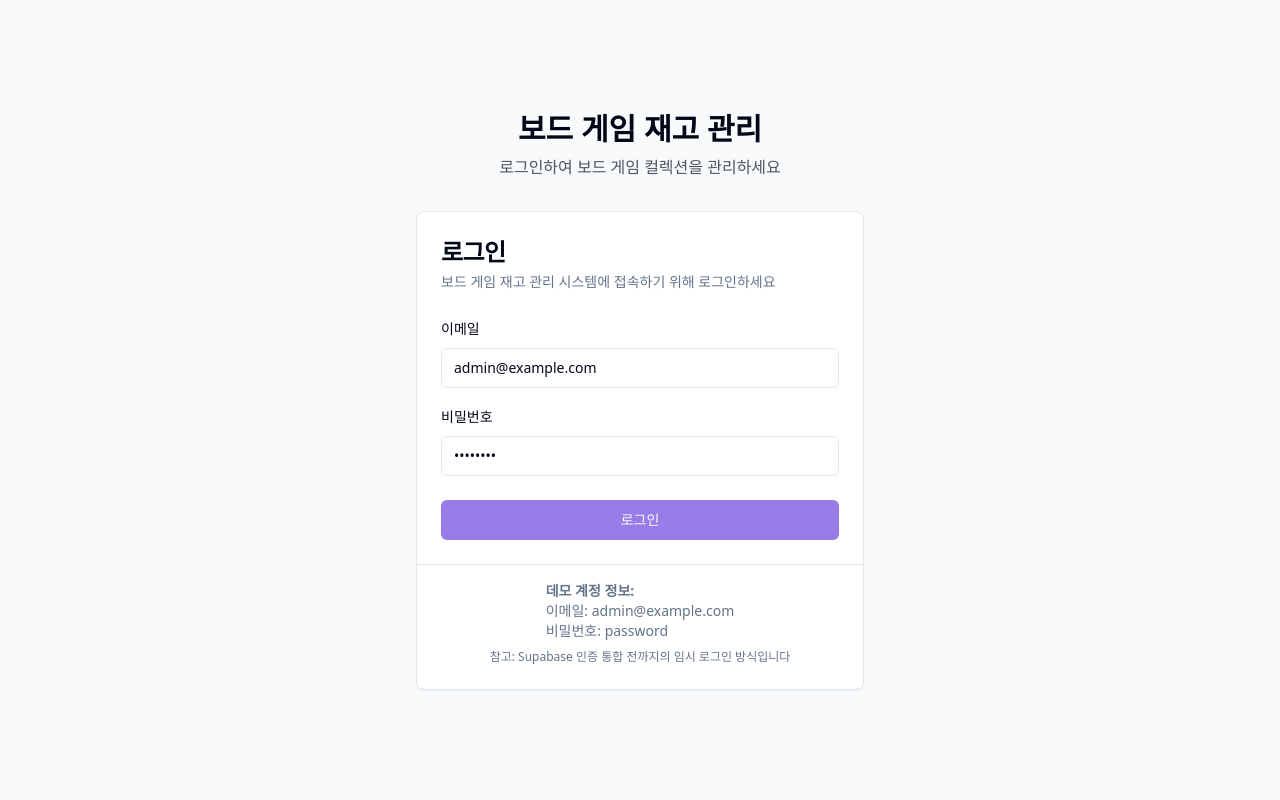
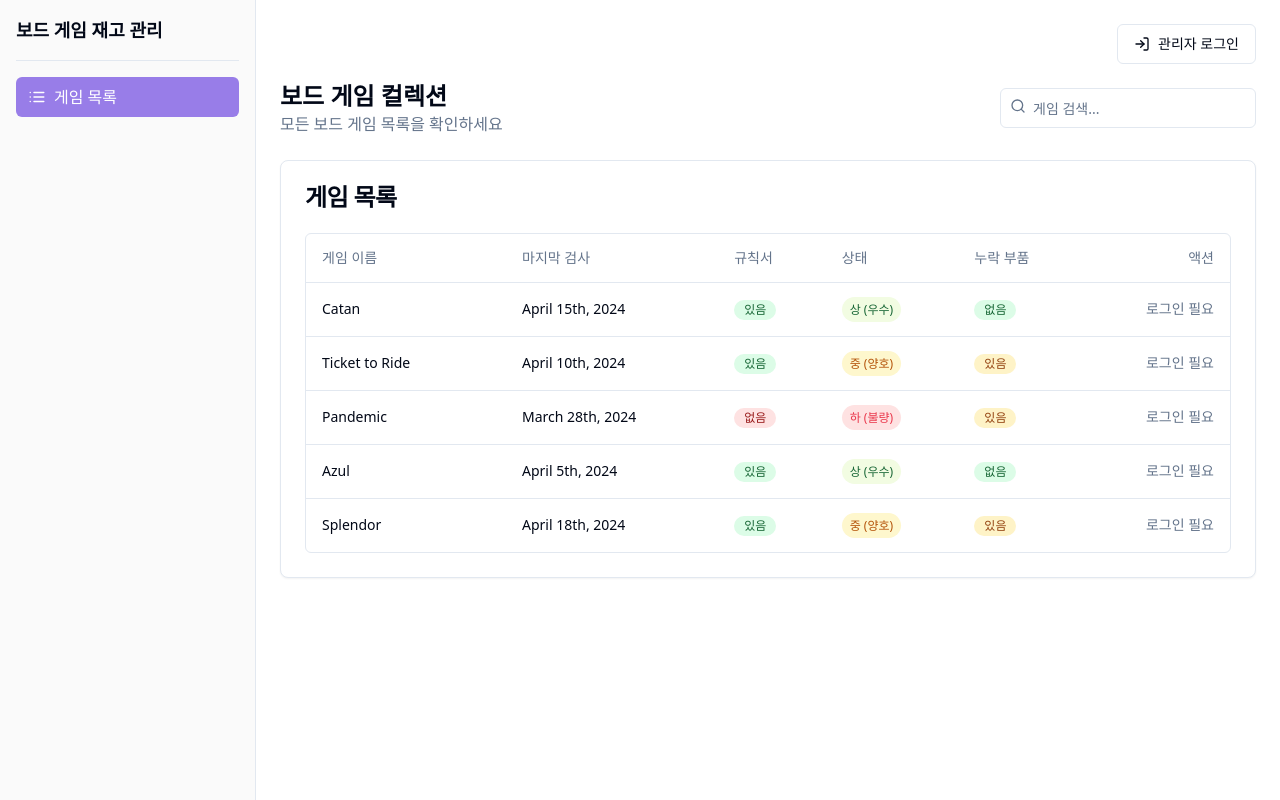
Before and after one commit to MindulMendul/game-vault-inspector, a React (Vite) app: page /games in a window 1280 px wide. Before the commit this address led to /login. Built offline with nearby package versions, Linux system fonts and the light colour scheme.

Commit message:
Refactor: Update authentication flow
Modify the authentication flow to allow public access to the store view, with a separate login option for administrators.

```diff
--- a/src/App.tsx
+++ b/src/App.tsx
@@ -43,11 +43,9 @@ const App = () => (
             <Route
               path="/games"
               element={
-                <ProtectedRoute>
-                  <Layout>
-                    <GameList />
-                  </Layout>
-                </ProtectedRoute>
+                <Layout>
+                  <GameList />
+                </Layout>
               }
             />
 
--- a/src/components/layout.tsx
+++ b/src/components/layout.tsx
@@ -2,6 +2,9 @@
 import React from 'react';
 import Navigation from './navigation';
 import { useAuth } from '@/context/auth-context';
+import { Button } from '@/components/ui/button';
+import { Link } from 'react-router-dom';
+import { LogIn } from 'lucide-react';
 
 interface LayoutProps {
   children: React.ReactNode;
@@ -12,8 +15,17 @@ const Layout: React.FC<LayoutProps> = ({ children }) => {
 
   return (
     <div className="flex h-screen">
-      {user && <Navigation />}
-      <main className={`flex-1 overflow-auto ${user ? 'p-6' : 'p-0'}`}>
+      <Navigation />
+      <main className="flex-1 overflow-auto p-6">
+        {!user && (
+          <div className="flex justify-end mb-4">
+            <Button asChild variant="outline" className="gap-2">
+              <Link to="/login">
+                <LogIn size={16} /> 관리자 로그인
+              </Link>
+            </Button>
+          </div>
+        )}
         {children}
       </main>
     </div>
--- a/src/components/navigation.tsx
+++ b/src/components/navigation.tsx
@@ -8,27 +8,13 @@ import { LayoutDashboard, List, LogOut } from 'lucide-react';
 const Navigation: React.FC = () => {
   const { user, logout } = useAuth();
 
-  if (!user) return null;
-
   return (
     <nav className="flex flex-col h-full border-r bg-sidebar p-4 w-64">
       <div className="space-y-1">
         <div className="pb-4 mb-4 border-b">
           <h2 className="text-lg font-semibold">보드 게임 재고 관리</h2>
-          <p className="text-sm text-muted-foreground">{user?.email}</p>
+          {user && <p className="text-sm text-muted-foreground">{user.email}</p>}
         </div>
-
-        <NavLink
-          to="/dashboard"
-          className={({ isActive }) =>
-            `flex items-center gap-2 px-3 py-2 rounded-md transition-colors ${
-              isActive ? 'bg-primary text-white' : 'hover:bg-secondary'
-            }`
-          }
-        >
-          <LayoutDashboard size={18} />
-          <span>대시보드</span>
-        </NavLink>
 
         <NavLink
           to="/games"
@@ -41,8 +27,23 @@ const Navigation: React.FC = () => {
           <List size={18} />
           <span>게임 목록</span>
         </NavLink>
+
+        {user && (
+          <NavLink
+            to="/dashboard"
+            className={({ isActive }) =>
+              `flex items-center gap-2 px-3 py-2 rounded-md transition-colors ${
+                isActive ? 'bg-primary text-white' : 'hover:bg-secondary'
+              }`
+            }
+          >
+            <LayoutDashboard size={18} />
+            <span>대시보드</span>
+          </NavLink>
+        )}
       </div>
 
+      {user && (
         <div className="mt-auto pt-4 border-t">
           <Button
             variant="outline"
@@ -53,6 +54,7 @@ const Navigation: React.FC = () => {
             <span>로그아웃</span>
           </Button>
         </div>
+      )}
     </nav>
   );
 };
--- a/src/pages/GameList.tsx
+++ b/src/pages/GameList.tsx
@@ -10,11 +10,13 @@ import { Game } from '@/types/game';
 import StatusBadge from '@/components/status-badge';
 import { Plus, Search } from 'lucide-react';
 import { format } from 'date-fns';
+import { useAuth } from '@/context/auth-context';
 
 const GameList: React.FC = () => {
   const [games, setGames] = useState<Game[]>([]);
   const [searchQuery, setSearchQuery] = useState('');
   const [isLoading, setIsLoading] = useState(true);
+  const { user } = useAuth();
 
   useEffect(() => {
     const fetchGames = async () => {
@@ -40,7 +42,7 @@ const GameList: React.FC = () => {
       <div className="flex flex-col md:flex-row justify-between items-start md:items-center mb-6 gap-4">
         <div>
           <h1 className="text-2xl font-bold">보드 게임 컬렉션</h1>
-          <p className="text-muted-foreground">보드 게임을 관리하고 검사하세요</p>
+          <p className="text-muted-foreground">모든 보드 게임 목록을 확인하세요</p>
         </div>
         <div className="flex flex-col sm:flex-row gap-2 w-full md:w-auto">
           <div className="relative w-full sm:w-64">
@@ -53,11 +55,13 @@ const GameList: React.FC = () => {
               onChange={(e) => setSearchQuery(e.target.value)}
             />
           </div>
+          {user && (
             <Button asChild>
               <Link to="/games/new">
                 <Plus className="mr-1 h-4 w-4" /> 게임 추가
               </Link>
             </Button>
+          )}
         </div>
       </div>
 
@@ -73,9 +77,11 @@ const GameList: React.FC = () => {
           ) : filteredGames.length === 0 ? (
             <div className="text-center py-10">
               <p className="text-muted-foreground mb-4">게임을 찾을 수 없습니다</p>
+              {user && (
                 <Button asChild variant="outline">
                   <Link to="/games/new">첫 번째 게임 추가하기</Link>
                 </Button>
+              )}
             </div>
           ) : (
             <div className="rounded-md border">
@@ -123,6 +129,7 @@ const GameList: React.FC = () => {
                         )}
                       </TableCell>
                       <TableCell className="text-right">
+                        {user ? (
                           <Button
                             variant="ghost"
                             size="sm"
@@ -132,6 +139,9 @@ const GameList: React.FC = () => {
                               상세 보기
                             </Link>
                           </Button>
+                        ) : (
+                          <span className="text-sm text-muted-foreground">로그인 필요</span>
+                        )}
                       </TableCell>
                     </TableRow>
                   ))}
--- a/src/pages/Index.tsx
+++ b/src/pages/Index.tsx
@@ -1,21 +1,14 @@
 
 import React, { useEffect } from "react";
 import { useNavigate } from "react-router-dom";
-import { useAuth } from "@/context/auth-context";
 
 const Index: React.FC = () => {
-  const { user, loading } = useAuth();
   const navigate = useNavigate();
 
   useEffect(() => {
-    if (!loading) {
-      if (user) {
-        navigate("/dashboard");
-      } else {
-        navigate("/login");
-      }
-    }
-  }, [user, loading, navigate]);
+    // 사용자가 로그인 여부와 상관없이 게임 목록으로 바로 이동
+    navigate("/games");
+  }, [navigate]);
 
   return (
     <div className="min-h-screen flex items-center justify-center">
--- a/src/pages/Login.tsx
+++ b/src/pages/Login.tsx
@@ -1,8 +1,10 @@
 
 import React, { useEffect } from 'react';
-import { useNavigate } from 'react-router-dom';
+import { useNavigate, Link } from 'react-router-dom';
 import { useAuth } from '@/context/auth-context';
 import LoginForm from '@/components/login-form';
+import { Button } from '@/components/ui/button';
+import { ArrowLeft } from 'lucide-react';
 
 const Login: React.FC = () => {
   const { user } = useAuth();
@@ -16,11 +18,21 @@ const Login: React.FC = () => {
   }, [user, navigate]);
 
   return (
-    <div className="min-h-screen flex items-center justify-center bg-gray-50 p-4">
+    <div className="min-h-screen flex flex-col items-center justify-center bg-gray-50 p-4">
       <div className="w-full max-w-md">
+        <Button
+          variant="outline"
+          asChild
+          className="mb-6 gap-2"
+        >
+          <Link to="/games">
+            <ArrowLeft size={16} /> 게임 목록으로 돌아가기
+          </Link>
+        </Button>
+
         <div className="text-center mb-8">
           <h1 className="text-3xl font-bold">보드 게임 재고 관리</h1>
-          <p className="text-gray-600 mt-2">로그인하여 보드 게임 컬렉션을 관리하세요</p>
+          <p className="text-gray-600 mt-2">관리자 로그인</p>
         </div>
         <LoginForm />
       </div>
--- a/src/pages/NotFound.tsx
+++ b/src/pages/NotFound.tsx
@@ -24,8 +24,8 @@ const NotFound = () => {
           찾으시는 페이지가 존재하지 않거나 이동되었습니다.
         </p>
         <Button asChild>
-          <Link to={user ? "/dashboard" : "/login"}>
-            {user ? "대시보드로 돌아가기" : "로그인으로 돌아가기"}
+          <Link to="/games">
+            게임 목록으로 돌아가기
           </Link>
         </Button>
       </div>
```
Lines whose indentation alone changed are shown as unchanged.
